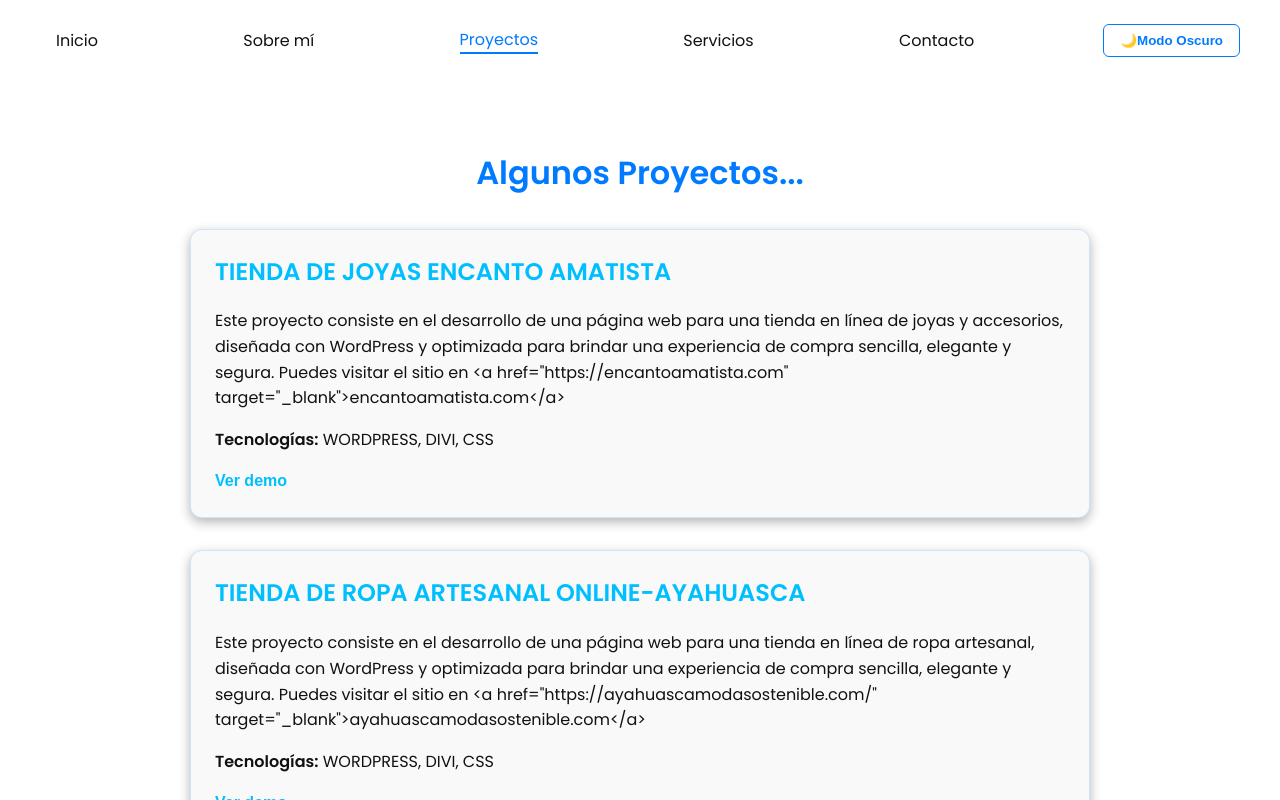
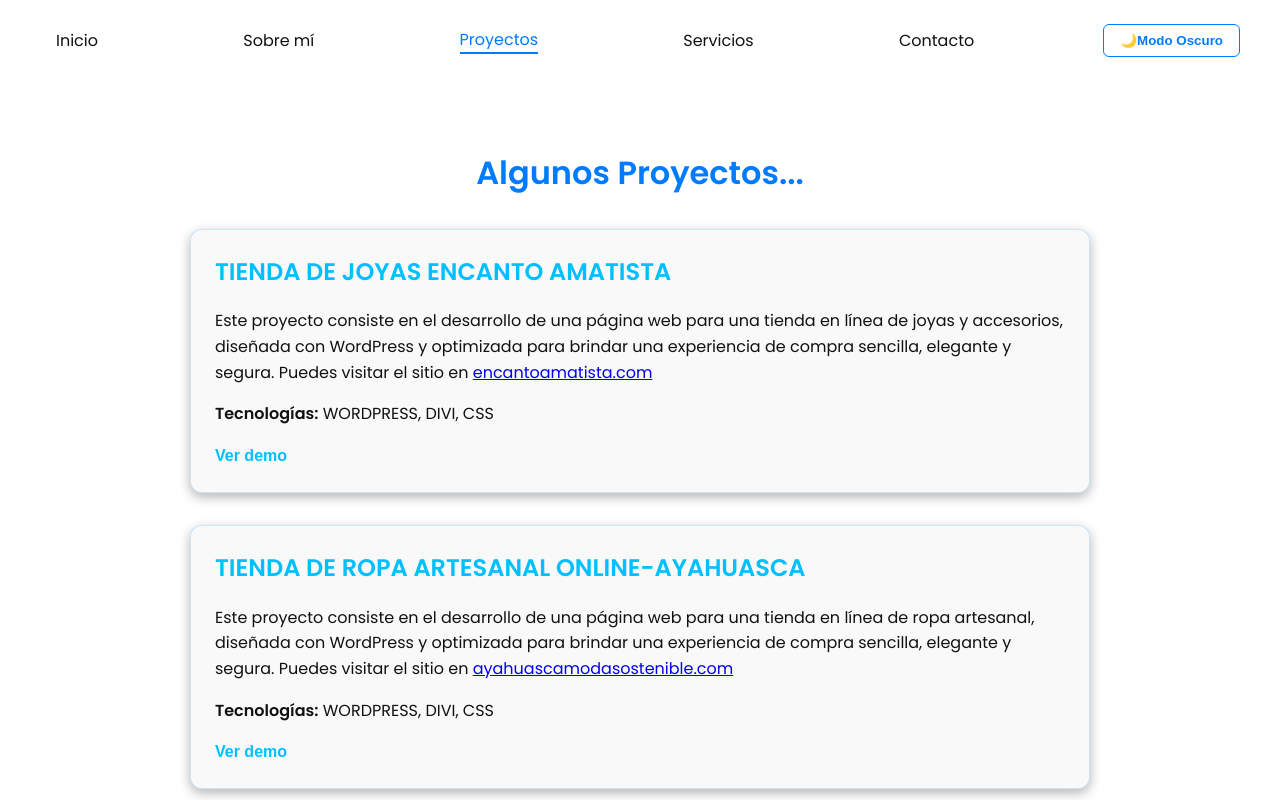
Before and after one commit to dvoxmario/Portafolio-angular, an Angular app: page /projects in a window 1280 px wide. Shown: the top 800 px of the page. Built offline with nearby package versions, Linux system fonts and the light colour scheme.

Commit message:
fix bug links definitivo

```diff
--- a/src/app/components/project-card/project-card.html
+++ b/src/app/components/project-card/project-card.html
@@ -1,6 +1,6 @@
 <div class="project-card" data-aos="fade-up" data-aos-delay="200">
   <h2>{{ project.title }}</h2>
-  <p>{{ project.description }}</p>
+  <p [innerHTML]="project.description"></p>
   <p><strong>Tecnologías:</strong> {{ project.technologies.join(', ') }}</p>
 
   <div class="links">
--- a/src/app/components/project-card/project-card.ts
+++ b/src/app/components/project-card/project-card.ts
@@ -1,5 +1,6 @@
 import { Component, Input } from '@angular/core';
 import { CommonModule } from '@angular/common';
+import { DomSanitizer, SafeHtml } from '@angular/platform-browser';
 
 @Component({
   selector: 'app-project-card',
@@ -20,6 +21,8 @@
 
   showModal = false;
 
+  constructor(private sanitizer: DomSanitizer) {}
+
   openModal(): void {
     this.showModal = true;
   }
```
